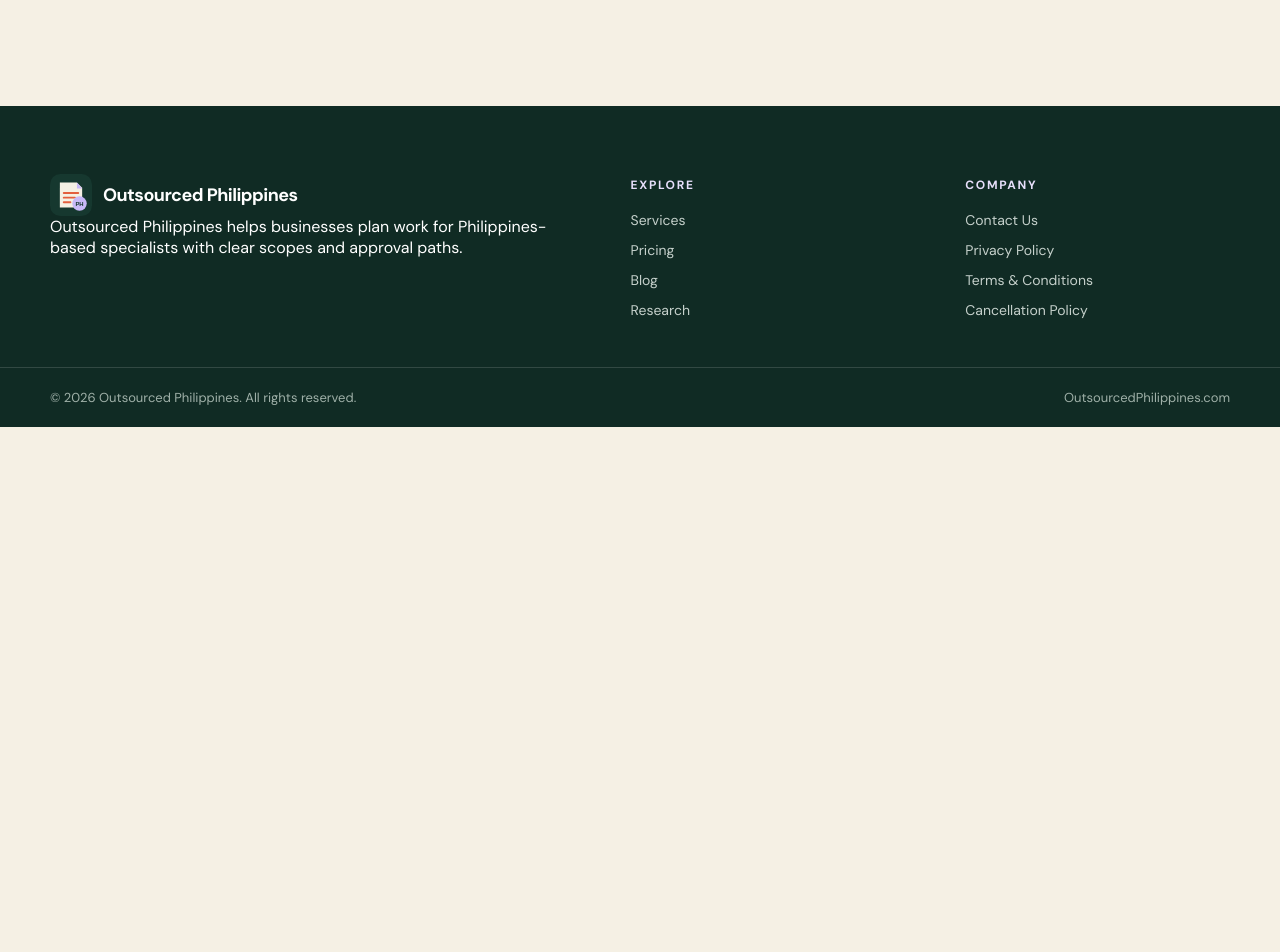
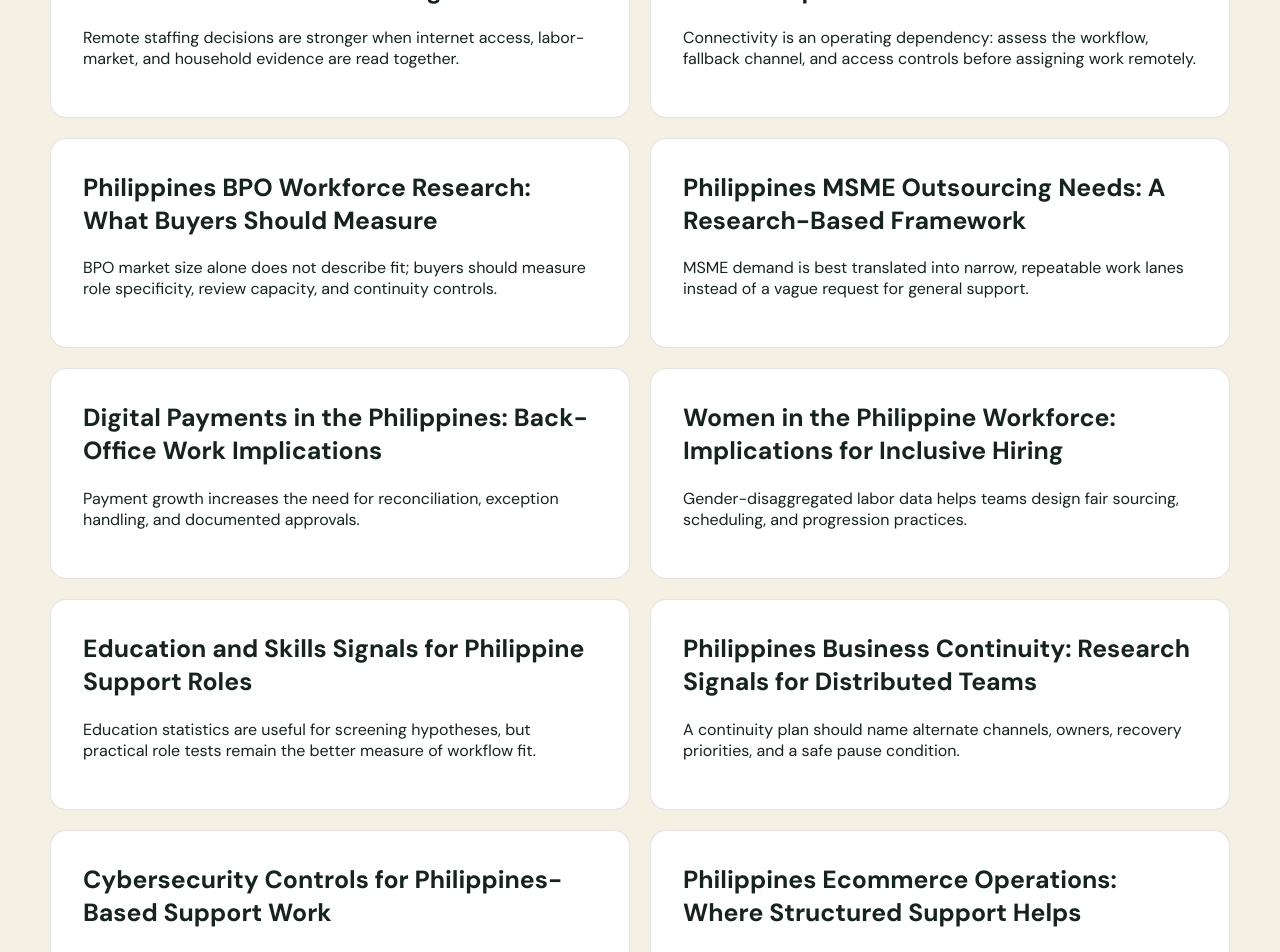
Before and after one commit to coolifystealthagents/outsourcedphilippines, a Next.js app: page /research in a window 1280 px wide. Shown: the part 620-1572 px from the top of the page. Before the commit the page ends 1047 px from the top, so only its background shows below. Built offline with nearby package versions, Linux system fonts and the light colour scheme.

Commit message:
Publish daily research batch

```diff
--- a/app/fleet-content.ts
+++ b/app/fleet-content.ts
@@ -210,7 +210,21 @@
     ]
   }
 ] as const;
-export const researchPosts: ReadonlyArray<{slug:string;title:string;excerpt:string;published:string;body:readonly string[]}> = [];
+type ResearchPost = { slug:string; title:string; excerpt:string; published:string; statistic:string; methodology:string; body:readonly string[]; sources:readonly string[]; related:readonly string[] };
+const sourceSet = ['https://psa.gov.ph/content/2020-census-population-and-housing-results','https://data.worldbank.org/indicator/SL.UEM.TOTL.ZS?locations=PH','https://data.worldbank.org/indicator/IT.NET.USER.ZS?locations=PH','https://www.ilo.org/data','https://www.oecd.org/en/data.html','https://www.bsp.gov.ph/Media_And_Research/Report%20on%20the%20Philippine%20Payment%20System.pdf','https://www.dti.gov.ph/archives/msme-statistics/','https://www.bsp.gov.ph/Pages/InclusiveFinance/InclusiveFinance.aspx','https://www.itu.int/en/ITU-D/Statistics/Pages/default.aspx','https://www.worldbank.org/en/topic/digitaldevelopment'] as const;
+const makeResearch = (slug:string,title:string,excerpt:string,statistic:string,angle:string):ResearchPost => ({slug,title,excerpt,statistic,published:'2026-08-07',methodology:`This desk study triangulates ${angle} using official Philippine statistics and comparable international datasets. The headline figure is retained with its source and date; readers should check the linked release before using it for a hiring decision.`,body:[`Key takeaway: ${excerpt}`,`Headline statistic: ${statistic}`,'What the evidence means for an outsourced team: define one accountable owner, document the handoff, and test the workflow with a small reviewed sample before expanding access. This converts a broad market signal into an operating decision.','Measurement notes: compare like-for-like definitions, separate a national indicator from a company KPI, and record the observation period beside every number. A statistic without a date or denominator should not be used as a forecast.','Practical checklist: specify the queue, acceptance criteria, escalation window, permitted systems, and weekly review artifact. These controls protect quality while allowing a Philippines-based specialist to work independently inside a bounded lane.'],sources:sourceSet,related:['remote-work-philippines-evidence','philippines-digital-readiness','philippines-bpo-workforce-research']});
+export const researchPosts: ReadonlyArray<ResearchPost> = [
+ makeResearch('remote-work-philippines-evidence','Remote Work in the Philippines: Evidence for Distributed Team Planning','Remote staffing decisions are stronger when internet access, labor-market, and household evidence are read together.','The 2020 Philippine Census recorded 109,035,343 people, providing the population baseline used by many workforce and connectivity indicators.','distributed-work feasibility and labor-market scale'),
+ makeResearch('philippines-digital-readiness','Philippines Digital Readiness: Signals for Remote Operations','Connectivity is an operating dependency: assess the workflow, fallback channel, and access controls before assigning work remotely.','Internet-user, broadband, and digital-development indicators are published as time series rather than a single permanent readiness score.','connectivity, access, and digital service availability'),
+ makeResearch('philippines-bpo-workforce-research','Philippines BPO Workforce Research: What Buyers Should Measure','BPO market size alone does not describe fit; buyers should measure role specificity, review capacity, and continuity controls.','The ILOSTAT data catalogue provides standardized labor indicators that can be compared by sex, age, status, and period.','employment structure and service-lane design'),
+ makeResearch('philippines-msme-outsourcing-needs','Philippines MSME Outsourcing Needs: A Research-Based Framework','MSME demand is best translated into narrow, repeatable work lanes instead of a vague request for general support.','The Philippine Department of Trade and Industry maintains an MSME statistics resource for the country’s business base.','business population, task repeatability, and owner capacity'),
+ makeResearch('philippines-digital-payments-operations','Digital Payments in the Philippines: Back-Office Work Implications','Payment growth increases the need for reconciliation, exception handling, and documented approvals.','The Bangko Sentral ng Pilipinas publishes a national payment-system report covering digital-payment adoption and infrastructure.','payment rails, controls, and reconciliation workflows'),
+ makeResearch('women-workforce-philippines','Women in the Philippine Workforce: Implications for Inclusive Hiring','Gender-disaggregated labor data helps teams design fair sourcing, scheduling, and progression practices.','ILO data can be filtered by sex and labor-force measure, allowing workforce comparisons without collapsing groups into one average.','inclusive workforce planning and role progression'),
+ makeResearch('philippines-education-workforce-signals','Education and Skills Signals for Philippine Support Roles','Education statistics are useful for screening hypotheses, but practical role tests remain the better measure of workflow fit.','The OECD Data Explorer provides comparable education and skills indicators with definitions and metadata.','skills evidence, assessment design, and training'),
+ makeResearch('philippines-business-continuity-research','Philippines Business Continuity: Research Signals for Distributed Teams','A continuity plan should name alternate channels, owners, recovery priorities, and a safe pause condition.','The World Bank digital-development evidence base treats resilient digital infrastructure as an enabler of continuity and inclusion.','resilience, infrastructure dependency, and recovery planning'),
+ makeResearch('philippines-cybersecurity-outsourcing-controls','Cybersecurity Controls for Philippines-Based Support Work','Security is a workflow property: least privilege, logging, review, and offboarding should be designed before access is granted.','ITU’s ICT statistics programme provides internationally comparable material for understanding digital-access and security context.','access governance and operational risk'),
+ makeResearch('philippines-ecommerce-operations-research','Philippines Ecommerce Operations: Where Structured Support Helps','Ecommerce support is measurable when catalog, order, customer, and exception queues have explicit definitions.','BSP financial-inclusion resources connect digital access with the broader ecosystem in which online commerce operates.','queue design, digital commerce, and service quality'),
+];
 export const publicTiers = [
   {name:'Executive Assistants', price:'$10/hour', detail:'Philippines-based support for structured executive and administrative work.'},
   {name:'Senior Assistants', price:'$15/hour', detail:'Experienced Philippines-based support for specialized workflows and coordination.'},
--- a/app/research/[slug]/page.tsx
+++ b/app/research/[slug]/page.tsx
@@ -1 +1 @@
-import {notFound} from 'next/navigation';import {Header,Footer} from '../../components';import {researchPosts} from '../../fleet-content';export function generateStaticParams(){return researchPosts.map(p=>({slug:p.slug}))}export default async function ResearchArticle({params}:{params:Promise<{slug:string}>}){const {slug}=await params;const post=researchPosts.find(p=>p.slug===slug);if(!post)notFound();return <><Header/><main className="fleet-main"><article className="section article-shell"><p className="eyebrow">Philippines staffing research</p><h1>{post.title}</h1><p className="lead">{post.excerpt}</p>{post.body.map((x,i)=><p key={i}>{x}</p>)}</article></main><Footer/></>}
+import {notFound} from 'next/navigation';import {Header,Footer} from '../../components';import {researchPosts} from '../../fleet-content';export function generateStaticParams(){return researchPosts.map(p=>({slug:p.slug}))}export default async function ResearchArticle({params}:{params:Promise<{slug:string}>}){const {slug}=await params;const post=researchPosts.find(p=>p.slug===slug);if(!post)notFound();return <><Header/><main className="fleet-main"><article className="section article-shell"><p className="eyebrow">Philippines staffing research · {post.published}</p><h1>{post.title}</h1><p className="lead">{post.excerpt}</p><h2>Key Stats</h2><p>{post.statistic}</p><h2>Methodology</h2><p>{post.methodology}</p><h2>Key Takeaways</h2>{post.body.map((x,i)=><p key={i}>{x}</p>)}<h2>Sources</h2><ol>{post.sources.map(source=><li key={source}><a href={source} rel="noreferrer">{source}</a></li>)}</ol><h2>Related Research</h2><ul>{post.related.map(slug=><li key={slug}><a href={`/research/${slug}`}>{slug}</a></li>)}</ul></article></main><Footer/></>}
--- a/app/research/page.tsx
+++ b/app/research/page.tsx
@@ -1 +1 @@
-import {Header,Footer} from '../components';import {researchPosts} from '../fleet-content';export const metadata={title:'Research',description:'Research notes about Philippines-based staffing and operations.'};export default function Research(){return <><Header/><main className="fleet-main"><section className="fleet-hero"><div className="container"><p className="eyebrow">Research library</p><h1>Research for planning Philippines-based teams</h1><p className="lead">This library will publish sourced articles about role design, operating controls, and staffing decisions. No research articles are available yet.</p></div></section><section className="section"><div className="container fleet-card-grid">{researchPosts.map(p=><a className="fleet-card" href={`/research/${p.slug}`} key={p.slug}><h2>{p.title}</h2><p>{p.excerpt}</p></a>)}</div></section></main><Footer/></>}
+import {Header,Footer} from '../components';import {researchPosts} from '../fleet-content';export const metadata={title:'Research',description:'Research notes about Philippines-based staffing and operations.'};export default function Research(){return <><Header/><main className="fleet-main"><section className="fleet-hero"><div className="container"><p className="eyebrow">Research library</p><h1>Research for planning Philippines-based teams</h1><p className="lead">Sourced research about role design, operating controls, and staffing decisions.</p></div></section><section className="section"><div className="container fleet-card-grid">{researchPosts.map(p=><a className="fleet-card" href={`/research/${p.slug}`} key={p.slug}><h2>{p.title}</h2><p>{p.excerpt}</p></a>)}</div></section></main><Footer/></>}
```
